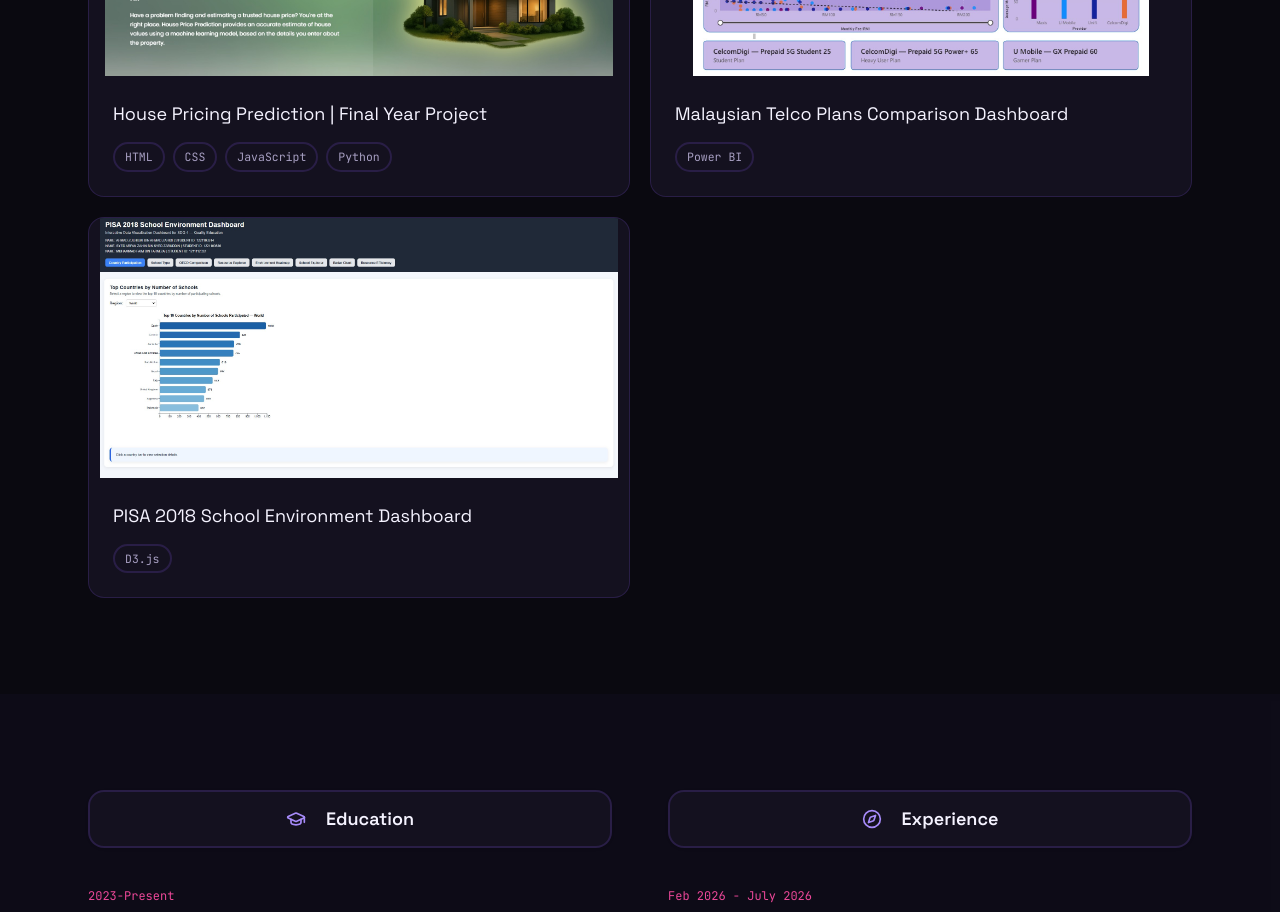
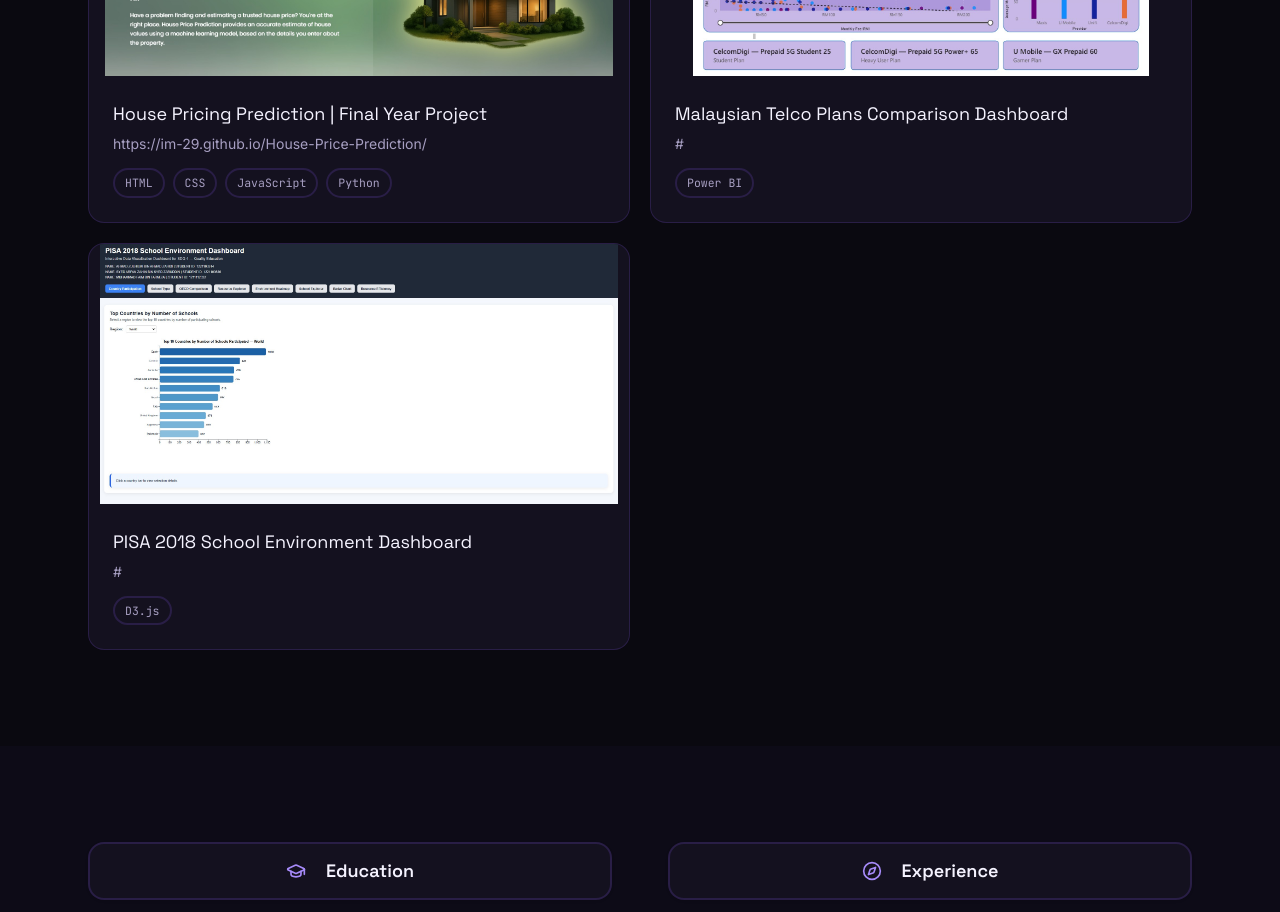
Before and after one commit to Im-29/portfolio-react, a React (Vite) app: page / in a window 1280 px wide. Shown: the part 1840-2752 px from the top of the page. Built offline with nearby package versions, Linux system fonts and the light colour scheme.

Commit message:
Display project description as a link

```diff
--- a/src/components/Work.jsx
+++ b/src/components/Work.jsx
@@ -33,7 +33,7 @@
                     {p.name}
                   </h3>
                   <p className="text-sm mb-3.5" style={{ color: colors.muted }}>
-                    <a href={p.desc}></a>
+                    <a href={p.desc}>{p.desc}</a>
                   </p>
                   <div className="flex flex-wrap gap-2">
                     {p.tags.map((t) => (
```
